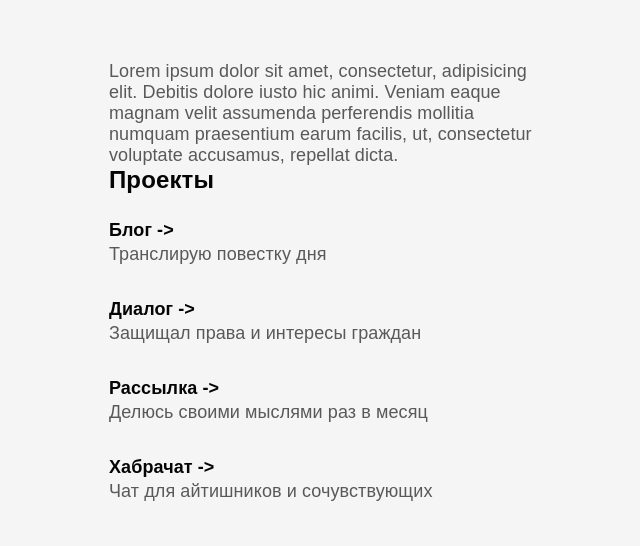
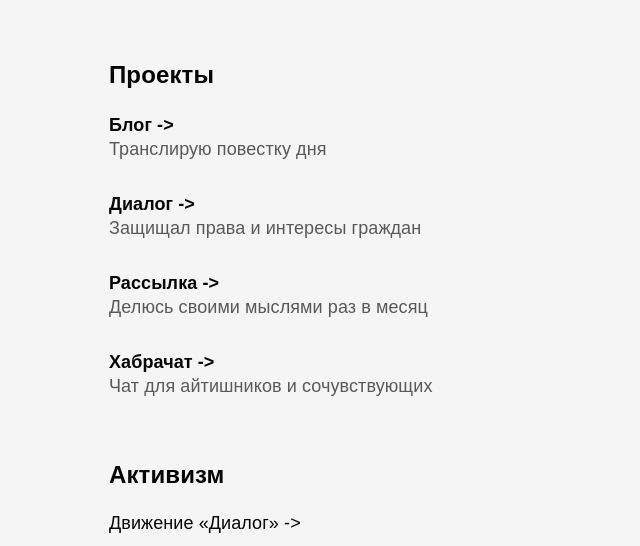
Before and after one commit to modenov/modenov.github.io, a plain HTML site: page index.html in a window 1280 px wide. Shown: the part 187-733 px from the top of the page, without its empty margins (307-947 px from the left). Drawn offline with Linux system fonts and the light colour scheme; a web font is replaced by a local one.

Commit message:
1 file modified, 1 added, 1 deleted

```diff
--- a/index.html
+++ b/index.html
@@ -22,8 +22,6 @@
       <h1>Владимир Моденов</h1>
       <h2>Персональный сайт — визитка</h2>
     </div>
-
-    <p>Lorem ipsum dolor sit amet, consectetur, adipisicing elit. Debitis dolore iusto hic animi. Veniam eaque magnam velit assumenda perferendis mollitia numquam praesentium earum facilis, ut, consectetur voluptate accusamus, repellat dicta.</p>
 
     <div class="section">
       <h6>Проекты</h6>
```
Also changed, not shown: images/mikhail-podivilov.jpg (deleted), images/vladimir-modenov.jpg (added).
